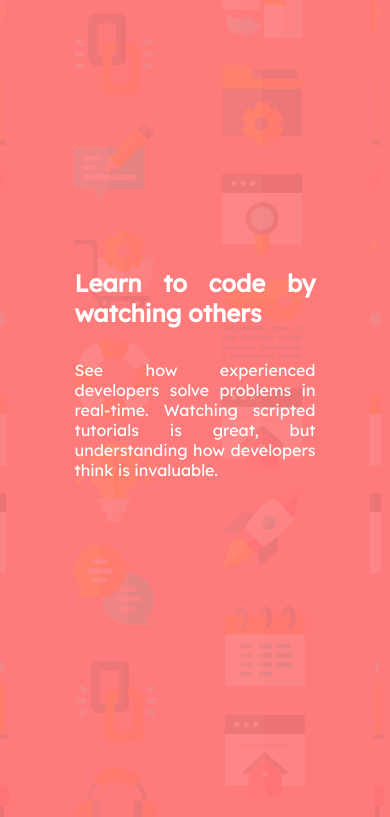
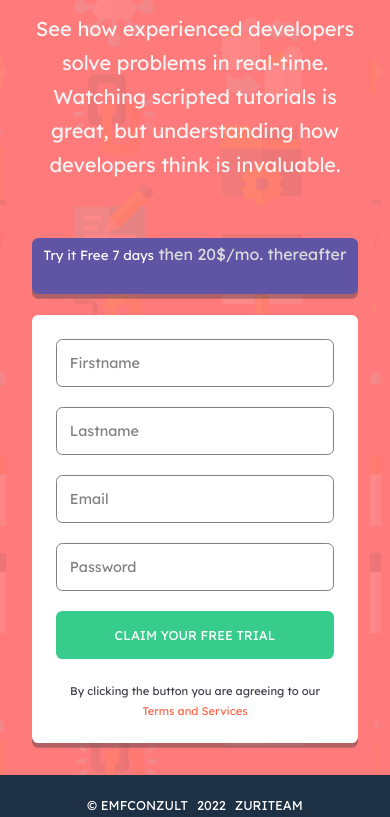
Before and after one commit to Emmadegreat/responsive-task, a plain HTML site: page index.html in a window 390 px wide. Shown: the part 176-993 px from the top of the page. Drawn offline with Linux system fonts and the light colour scheme.

Commit message:
Update index.css
modified

```diff
--- a/index.css
+++ b/index.css
@@ -1,4 +1,4 @@
-@import url('https://fonts.googleapis.com/css2?family=Lexend+Deca&display=swap');
+@import url('https://fonts.googleapis.com/css2?family=Lexend+Deca:wgt@400;500;600;700&display=swap');
 *{
     padding:0;
     margin:0;
@@ -13,7 +13,7 @@ header{/*----------------Header-------------------*/
     align-items: center;
     justify-content: center;
     color: #fff;
-    font-size: 1rem;
+    font-size: 0.5rem;
     font-family: 'Lexend Deca', sans-serif;
 }/*----------------Header end-------------------*/
 
@@ -29,72 +29,116 @@ footer{/*----------------footer-------------------*/
 }
 footer span{
     color: #fff;
-    font-size: 1.5rem;
+    font-size: 0.8rem;
     font-family: 'Lexend Deca', sans-serif;
 }/*----------------footer end-------------------*/
 
-/*-------------form layout--------*/
-body{
-    background: url("./images/bg-intro-desktop.png");
+main{
+    min-height: 100vh;
+    display: flex;
+    justify-content: center;
+    align-items: center;
+    width: 100%;
+    background: url("./images/bg-intro-mobile.png");
     background-color:hsl(0, 100%, 74%);
 }
-main{
-    padding: 7rem;
-
+.form__layout{
+    padding: 2rem;
+    max-width: 1300px;
+    display: flex;
+    flex-direction: column;
+    align-items: center;
+    justify-content: center;
+    text-align: center;
+    margin: 0 auto;
 }
-
-.form__layout{
-    padding: 6rem;
-    width: 100%;
-    display: flex;
-    flex-direction: row;
-    align-items: center;
-    margin: auto;
-
-}
-
 .left__side{
-    width: 50%;
-    padding: 2rem;
-    margin: auto;
-    color: #fff;
+    flex: 1;
+    margin-bottom: 3.5rem;
+    color: whitesmoke;
 }
 .left__side h1{
     margin-bottom: 2rem;
-    font-weight: 700;
-    font-size: 3rem;
+    line-height: 2rem;
+    font-size: 2rem;
+}
 
+.left__side p{
+    max-width: 470px;
+    font-size: 1.25rem;
+    line-height: 1.7;
 }
 
 .registration__form{
-    width: 50%;
-    align-items: center;
-    display: flex;
-    text-align: center;
-    flex-direction: column;
+    flex: 1;
+}
+.top{
+    width: 100%;
+    height: 3.5rem;
+    padding: 0.5rem;
+    line-height: 1;
+    border-radius: 0.4rem;
+    margin-bottom: 1.3rem;
+    font-size: 1rem;
+    background: hsl(248, 32%, 49%);
+    color:gainsboro;
+    box-shadow: 0 0.3rem hsla(249, 10%, 26%, 0.404);
+    border-style: none;
+    cursor: pointer;
+}
+.top small{
+    color: #fff;
+}
+.form{
+    background-color: #fff;
+    padding: 1.5rem;
+    border-radius: 0.4rem;
+    box-shadow: 0 0.3rem hsla(249, 10%, 26%, 0.404);
+}
+.form__element{
+    position: relative;
+}
+.inputbox{
+    width: 100%;
+    height: 3rem;
+    padding: 0.8rem;
+    border-radius: 0.4rem;
+    font-size: 0.9rem;
+    border: 1px solid gray;
+}
+.inputbox::placeholder{
+    color: gray;
+}
+#bottom__button{
+    width: 100%;
+    height: 3rem;
     padding: 1rem;
+    border-radius: 0.4rem;
+    font-size: 0.8rem;
+    text-transform: uppercase;
+    line-height: 0.8;
+    background: hsl(154, 59%, 51%);
+    color: #fff;
+    border-style: none;
+    cursor: pointer;
+}
+span{
+    font-size: 0.7rem;
+    color:hsl(249, 10%, 26%)
 }
 
-.form{
-    background: whitesmoke;
-    padding: 2rem;
-    border-radius: 0.4rem;
-    margin-top:1rem;
-    width: 100%;
+span a{
+    color: tomato;
+    text-decoration: none;
+}
+.error__image,.error__message{
+    display: none;
 }
 
-.inputbox{
-    width: 400px;
-
-    height: 3.4rem;
-    padding: 1rem;
-    border-radius: 0.4rem;
-    font-size: 1rem;
-}
 
 .error__image{/*---------error image----------*/
     position: absolute;
-    display: block;
+    display: none;
     right: 320px;
     margin-top: -2.3rem;
 }
@@ -105,313 +149,96 @@ main{
     color: hsl(0, 100%, 74%);
     font-style: italic;
     margin-right: 4rem;
+    display: none;
 }
 
-#bottom__button{
-    width: 400px;
-    height: 3.4rem;
-    padding: 1rem;
-    border-radius: 0.4rem;
-    font-size: 1rem;
-    text-transform: uppercase;
-    line-height: 0.8;
-    background: hsl(154, 59%, 51%);
-    color: #fff;
-    border-style: none;
-    cursor: pointer;
-}
-
-.top{
-    width: 100%;
-    height: 3.4rem;
-    padding: 0.5rem;
-    line-height: 2;
-    border-radius: 0.4rem;
-    font-size: 1rem;
-    background: hsl(248, 32%, 49%);
-    color:gainsboro;
-    border-style: none;
-    cursor: pointer;
-}
-.top small{
-    color: #fff;
-}
-
-span{
-    font-size: 0.7rem;
-    color:hsl(249, 10%, 26%)
-}
-
-span a{
-    color: tomato;
-    text-decoration: none;
-}
-
-
-/*--------------------Media query---------------------*/
-@media screen and (max-width:1389px) and (min-width:900px){
-    body{
-    background: url("./images/bg-intro-mobile.png");
-    background-color:hsl(0, 100%, 74%);
+@media screen and (min-width:1000px) {
+    main{
+        background: url("./images/bg-intro-desktop.png");
+        background-color:hsl(0, 100%, 74%);
+    }
+    .form__layout{
+        flex-direction: row;
+    }
+    .left__side{
+        text-align: justify;
+        padding: 5rem;
+        margin-bottom: 3.5rem;
+        color: whitesmoke;
+    }
+    .left__side h1{
+        margin-bottom: 2rem;
+        line-height: 3.5rem;
+        font-size: 3rem;
+    }
+    .left__side p{
+        font-size: 1.4rem;
+        line-height: 2.5rem;
+        padding-right: 2rem;
+        max-width: 600px;
+    }
+    .registration__form{
+        max-width: 500px;
     }
 
-    .form__layout{
-        width: 100%;
-        display: flex;
-        height: 170vh;
-        flex-direction: row;
-        justify-content: center;
-        align-items: center;
-        text-align: center;
+    .registration__form .top{
+        height: 4.5rem;
+        line-height: 3;
     }
-    *.left__side{
-        width: 100%;
-        padding: 2rem;
-        text-align: justify;
-
+    .top p{
+        font-size: 1.3rem;
     }
-    .registration__form{
-        width: 100%;
-        align-items: center;
+    .top small{
+        color: #fff;
     }
-    .error__image,.error__message{
-        display: none;
+    .form{
+        background-color: #fff;
+        padding: 1.5rem;
+        border-radius: 0.4rem;
+        box-shadow: 0 0.3rem hsla(249, 10%, 26%, 0.404);
     }
 
-}
-
-@media screen and (max-width:899px) and (min-width:769px){
-    body{
-    background: url("./images/bg-intro-mobile.png");
-    background-color:hsl(0, 100%, 74%);
+    .registration__form .form__element{
+        padding-bottom: 1rem;
+    }
+    .inputbox::placeholder{
+        color: gray;
+        font-size: 1.2rem;
+    }
+    .form #bottom__button{
+       font-size: 1rem;
+       height: 4rem;
+       margin-bottom: -5rem;
     }
 
-    .form__layout{
-        padding: 2rem;
-        width: 100%;
-        display: flex;
-        height: 170vh;
-        flex-direction: column;
-        justify-content: center;
-        align-items: center;
-        text-align: center;
-    }
-     .left__side{
-        width: 100%;
-        padding: 2rem;
-        text-align: justify;
-
-    }
-    .left__side h1{
-        font-size: 2rem;
-    }
-    .registration__form{
-        width: 100%;
-        align-items: center;
+    .form span{
+        font-size: 0.8rem;
+        color:gray;
     }
 
-    .form{
-        padding: 2rem;
+    span a{
+        color: tomato;
+        text-decoration: none;
     }
-    .inputbox{
-        width: 100%;
-        min-width: 250px;
-        height: 3.4rem;
-    }
-    #bottom__button{
-        min-width: 250px;
-        width: 100%;
-        height: 3.4rem;
+    footer span{
+        font-size: 1.5rem;
     }
 
-    .top{
-        height: 5rem;
+    header{
+        font-size: 1rem;
     }
 
-    .error__image,.error__message{
-        display: none;
-    }
-
-}
-
-
-@media screen and (max-width:768px){
-
-    body{
-    background: url("./images/bg-intro-mobile.png");
-    background-color:hsl(0, 100%, 74%);
-    }
-
-    .form__layout{
-        padding: 2rem;
-        width: 100%;
-        display: flex;
-        height: 170vh;
-        flex-direction: column;
-        justify-content: center;
-        align-items: center;
-        text-align: center;
-    }
-     .left__side{
-        width: 100%;
-        padding: 2rem;
-        text-align: justify;
-
-    }
-    .left__side h1{
-        font-size: 2rem;
-    }
-    .registration__form{
-        width: 100%;
-        align-items: center;
-    }
-
-    .form{
-        padding: 2rem;
-    }
-    .inputbox{
-        width: 100%;
-        min-width: 250px;
-        height: 3.4rem;
-    }
-    #bottom__button{
-        min-width: 250px;
-        width: 100%;
-        height: 3.4rem;
-    }
-
-    .top{
-        height: 5rem;
-    }
-
-    .error__image,.error__message{
-        display: none;
-    }
-
-}
-
-@media screen and (max-width:630px){
-    body{
-    background: url("./images/bg-intro-mobile.png");
-    background-color:hsl(0, 100%, 74%);
-    }
-
-    .form__layout{
-        padding: 1rem;
-        width: 100%;
-        display: flex;
-        height: 180vh;
-        flex-direction: column;
-        justify-content: center;
-        margin: auto;
-        align-items: center;
-        text-align: center;
-
-    }
-    .left__side{
-        width: 100%;
-        padding: 0rem;
-        text-align: justify;
-    }
-    .left__side h1{
-        font-size: 1.5rem;
-    }
-    .registration__form{
-        width: 100%;
-        align-items: center;
-        padding: 0%;
-    }
-
-    .form{
-        padding: 1rem;
-    }
-    .inputbox{
-        width: 100%;
-        min-width: 150px;
-        height: 3.4rem;
-    }
-    #bottom__button{
-        min-width: 150px;
-        width: 100%;
-        height: 3.4rem;
-        font-size: 0.7rem;
-    }
-
-    .top{
-        height: 5rem;
+    .error__image{/*---------error image----------*/
+        position: absolute;
+        display: block;
+        right: 20px;
+        margin-top: -2.3rem;
 
     }
 
-    .error__image,.error__message{
-        display: none;
-    }
-}
-
-@media screen and (max-width:470px) and (min-width:375px){
-    body{
-    background: url("./images/bg-intro-mobile.png");
-    background-color:hsl(0, 100%, 74%);
+    .error__message{/*---------error image----------*/
+        display: block;
     }
 
-    .form__layout{
-        padding: 1rem;
-        width: 70vw;
-        display: flex;
-        height: 180vh;
-        flex-direction: column;
-        justify-content: center;
-        margin: auto;
-        align-items: justify;
-        text-align: center;
-    }
-     .left__side{
-        width: 100%;
-        padding: 0rem;
-        text-align: justify;
-
-    }
-    .left__side h1{
-        font-size: 1.5rem;
-    }
-    .registration__form{
-        width: 100%;
-        align-items: center;
-        padding: 0%;
-    }
-
-    .form{
-        padding: 1rem;
-    }
-    .inputbox{
-        width: 100%;
-        min-width: 150px;
-        height: 3.4rem;
-    }
-    #bottom__button{
-        min-width: 150px;
-        width: 100%;
-        height: 3.4rem;
-        font-size: 0.7rem;
-    }
-
-    .top{
-        height: 5rem;
-
-    }
-    main{
-        margin: auto;
-        padding: 0%;
-    }
-    footer span{
-    font-size: 1rem;
-    }
-
-    header{
-        font-size: 0.6rem;
-    }
-
-    .error__image,.error__message{
-        display: none;
-    }
 
 }
```
